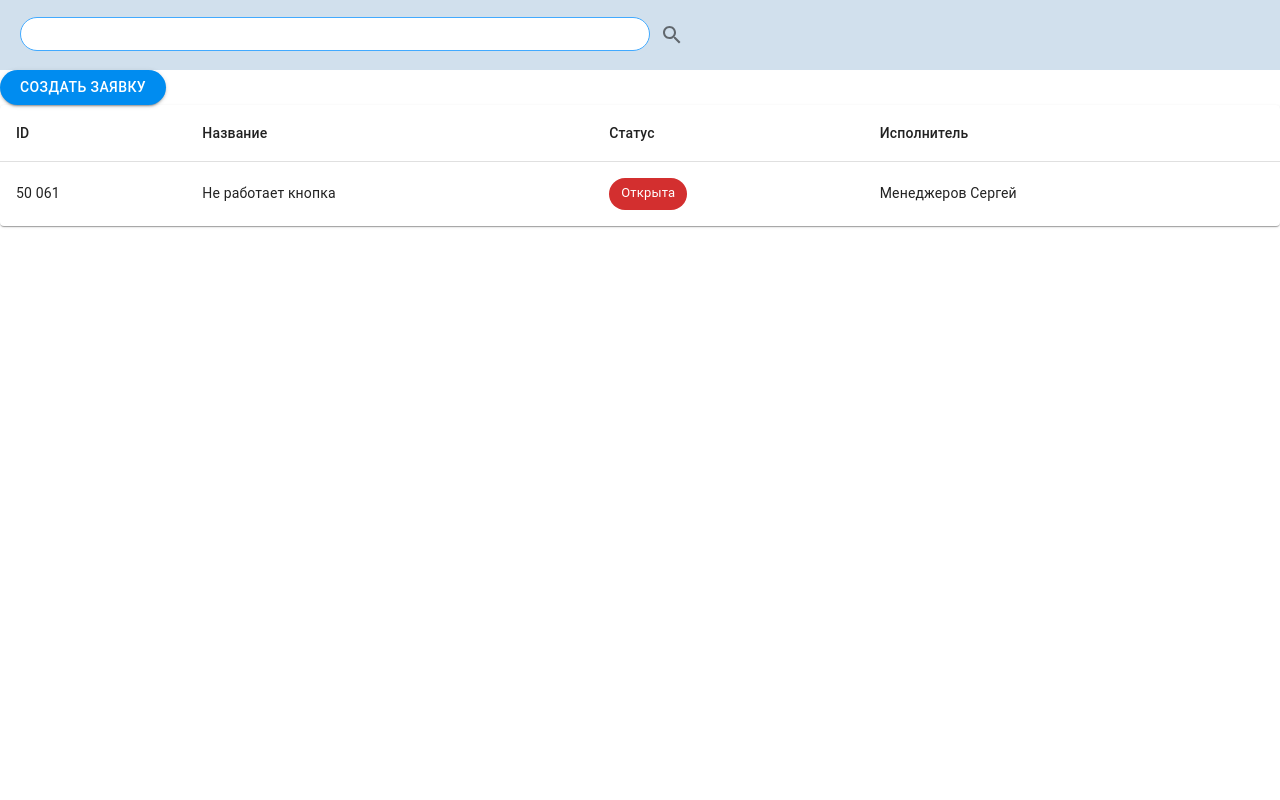
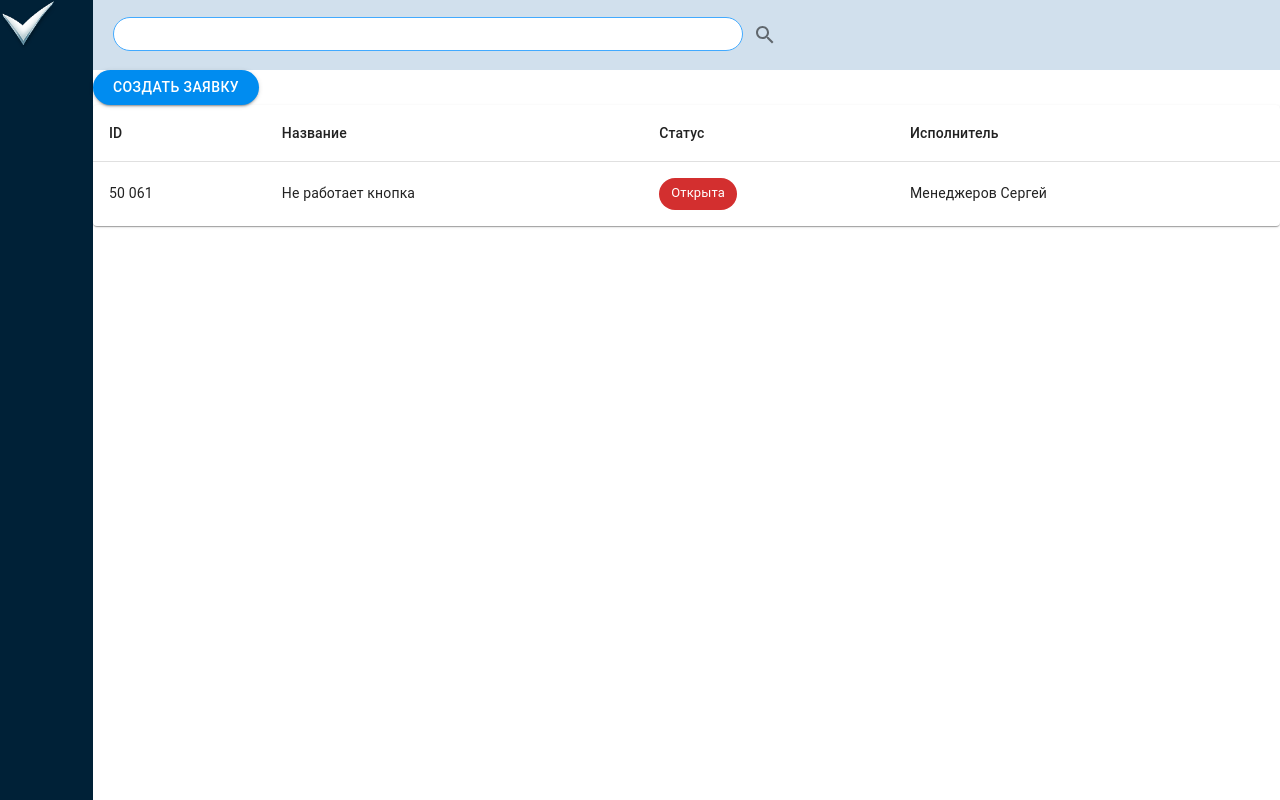
Before and after one commit to denchik3192/application-list, a Next.js app: page / in a window 1280 px wide. Built offline with nearby package versions, Linux system fonts and the light colour scheme.

Commit message:
feat: add dashboard

```diff
--- /dev/null
+++ b/src/app/components/dashBoard.js
@@ -0,0 +1,12 @@
+import Image from "next/image";
+import React from "react";
+
+function DashBoard() {
+  return (
+    <nav style={{ background: "#002137", width: "93px", color: "#778994" }}>
+      <Image src={"/logo.png"} width={150} height={50} alt="logo" />
+    </nav>
+  );
+}
+
+export default DashBoard;
--- a/src/app/layout.js
+++ b/src/app/layout.js
@@ -1,6 +1,9 @@
 import { Geist, Geist_Mono } from "next/font/google";
 import "./globals.css";
 import Header from "./components/header";
+import { Dashboard } from "@mui/icons-material";
+import DashBoard from "./components/dashBoard";
+import { Box } from "@mui/material";
 
 const geistSans = Geist({
   variable: "--font-geist-sans",
@@ -21,8 +24,13 @@ export default function RootLayout({ children }) {
   return (
     <html lang="en">
       <body className={`${geistSans.variable} ${geistMono.variable}`}>
-        <Header />
-        {children}
+        <Box style={{ display: "flex", height: "100vh" }}>
+          <DashBoard />
+          <Box sx={{ flexGrow: 1 }}>
+            <Header />
+            {children}
+          </Box>
+        </Box>
       </body>
     </html>
   );
--- a/src/app/page.js
+++ b/src/app/page.js
@@ -17,6 +17,7 @@ import {
 } from "@mui/material";
 import { useState } from "react";
 import TemporaryDrawer from "./components/drawer";
+import DashBoard from "./components/dashBoard";
 
 export default function Home() {
   const [open, setOpen] = useState(false);
```
Also changed, not shown: public/logo.png (added).
